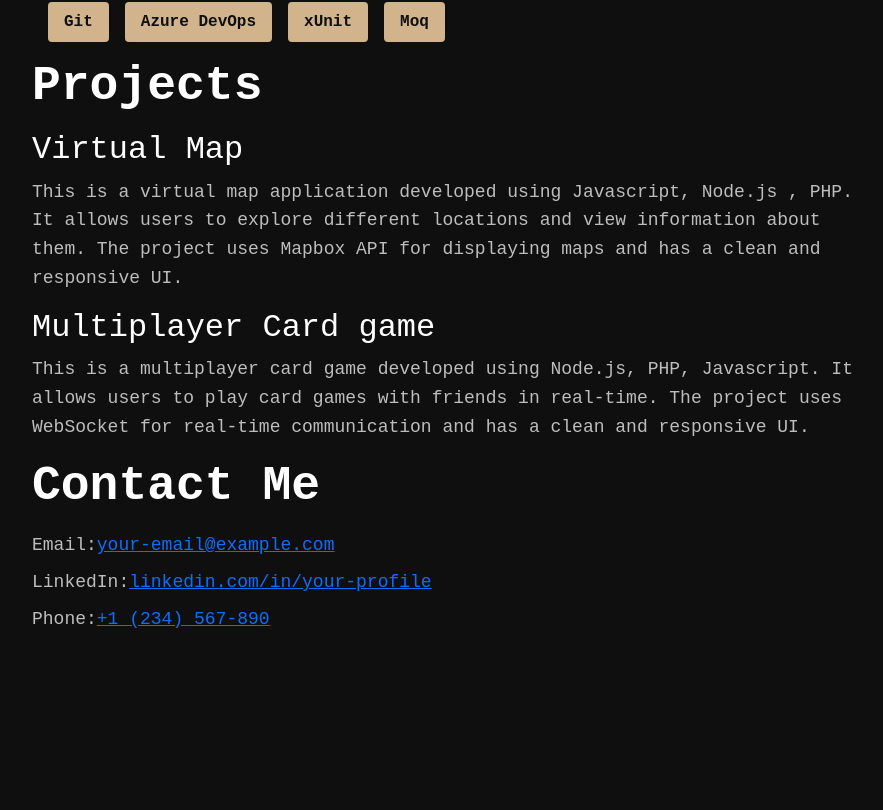
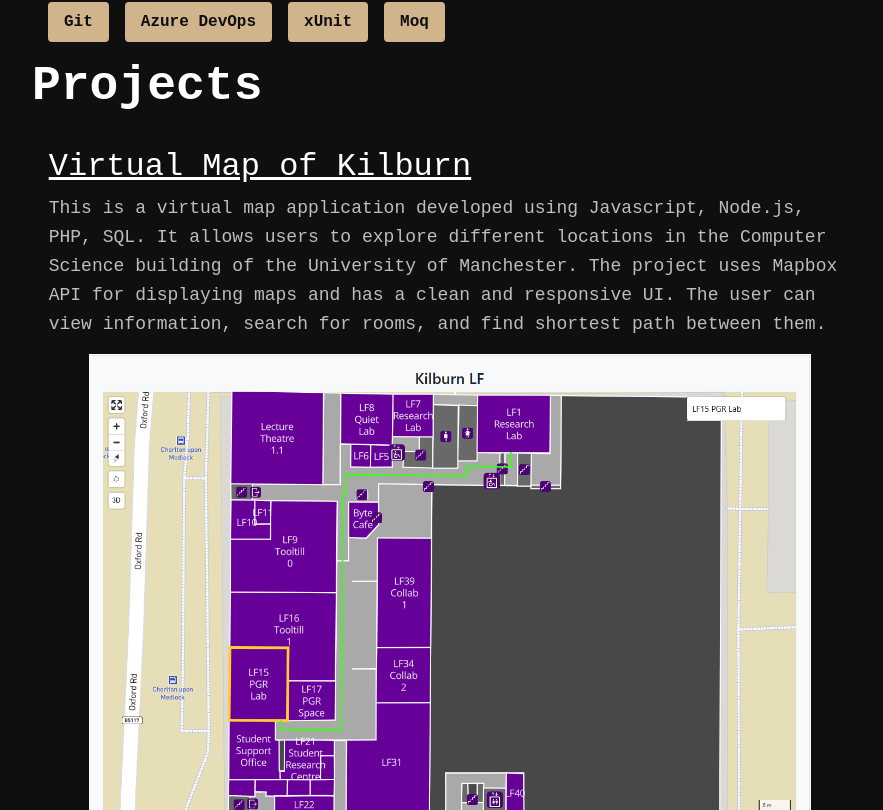
Before and after one commit to k11111t/k11111t.github.io, a React (Vite) app in the folder my-profile-app/: page / in a window 1280 px wide. Shown: the part 990-1800 px from the top of the page, without its empty margins (190-1073 px from the left). Before the commit the page ends 1664 px from the top, so only its background shows below. Built offline with nearby package versions, Linux system fonts and the light colour scheme.

Commit message:
Add projects

```diff
--- a/my-profile-app/src/components/ContactComponent/ContactComponent.jsx
+++ b/my-profile-app/src/components/ContactComponent/ContactComponent.jsx
@@ -7,24 +7,32 @@ const ContactComponent = () => {
             <h1 className={styles.header}  id="contact">Contact Me</h1>
             <div className={styles.description}>
                 <span >Email:</span>
-                <a href="mailto:your-email@example.com" >
-                    your-email@example.com
+                <a
+                    className={styles.whiteLink}
+                    href="mailto:vhdang0@gmail.com" >
+                    vhdang0@gmail.com
                 </a>
             </div>
             <div className={styles.description}>
                 <span>LinkedIn:</span>
                 <a
-                    href="https://www.linkedin.com/in/your-profile"
+                    className={styles.whiteLink}
+                    href="https://www.linkedin.com/in/viet-hung-dang/"
                     target="_blank"
                     rel="noopener noreferrer"
                 >
-                    linkedin.com/in/your-profile
+                    linkedin.com/in/viet-hung-dang/
                 </a>
             </div>
             <div className={styles.description}>
-                <span>Phone:</span>
-                <a href="tel:+1234567890">
-                    +1 (234) 567-890
+                <span>GitHub:</span>
+                <a
+                    className={styles.whiteLink}
+                    href="https://www.github.com/k11111t"
+                    target="_blank"
+                    rel="noopener noreferrer"
+                >
+                    github.com/k11111t
                 </a>
             </div>
         </section>
--- a/my-profile-app/src/components/ContactComponent/ContactComponent.module.css
+++ b/my-profile-app/src/components/ContactComponent/ContactComponent.module.css
@@ -18,3 +18,7 @@
     line-height: 1.6;
     margin-bottom: 0.5rem;
 }
+
+.whiteLink {
+    color: white;
+}
--- a/my-profile-app/src/components/ProjectsComponent/ProjectsComponent.jsx
+++ b/my-profile-app/src/components/ProjectsComponent/ProjectsComponent.jsx
@@ -1,31 +1,40 @@
-import React from 'react';
 import styles from './ProjectsComponent.module.css';
+import virtualMapDemoImage from '../../assets/3rd year project/project_demo.png';
+import deckedOutDemoImage from '../../assets/1st year project/project_demo.png';
 
 const ProjectsComponent = () => {
     return (
         <section id="projects">
             <h1 className={styles.header}>Projects</h1>
-
+            <div className={styles.projectWrapper}>
                 <h2 className={styles.subheader}>
-                Virtual Map
+                <a className={styles.whiteLink} target="_blank" href={"https://github.com/k11111t/3rd-year-project"}>Virtual Map of Kilburn</a>
                 </h2>
                 <p className={styles.description}>
-                This is a virtual map application developed using Javascript, Node.js , PHP.
-                It allows users to explore different locations and view information about them.
+                    This is a virtual map application developed using Javascript, Node.js, PHP, SQL.
+                    It allows users to explore different locations in the Computer Science building of the University of Manchester.
                     The project uses Mapbox API for displaying maps and has a clean and responsive UI.
+                    The user can view information, search for rooms, and find shortest path between them.
                 </p>
+                <div className={styles.demoImageDiv}>
+                    <img className={styles.demoImage} src={virtualMapDemoImage}/>
+                </div>
+            </div>
 
+            <div className={styles.projectWrapper}>
                 <h2 className={styles.subheader}>
-                Multiplayer Card game
+                <a className={styles.whiteLink} target="_blank" href={"https://github.com/k11111t/1st-year-project"}>Decked Out</a>
                 </h2>
                 <p className={styles.description}>
-                This is a multiplayer card game developed using Node.js, PHP, Javascript.
-                It allows users to play card games with friends in real-time.
+                    This is a multiplayer card game developed using Node.js, PHP, Javascript, SQL.
+                    It allows users to play Blackjack with friends in real-time.
                     The project uses WebSocket for real-time communication and has a clean and responsive UI.
                 </p>
-
+                <div className={styles.demoImageDiv}>
+                    <img className={styles.demoImage} src={deckedOutDemoImage}/>
+                </div>
+            </div>
         </section>
-
     );
 };
 
--- a/my-profile-app/src/components/ProjectsComponent/ProjectsComponent.module.css
+++ b/my-profile-app/src/components/ProjectsComponent/ProjectsComponent.module.css
@@ -1,3 +1,7 @@
+.projectWrapper {
+    padding: 2%;
+}
+
 .header {
     font-size: 3rem;
     font-weight: bold;
@@ -18,3 +22,17 @@
     line-height: 1.6;
     margin-bottom: 1rem;
 }
+
+.demoImageDiv {
+    display: flex;
+    align-items: center;
+    justify-content: center;
+}
+
+.demoImage {
+    max-width: 90%;
+}
+
+.whiteLink {
+    color: white;
+}
```
Also changed, not shown: my-profile-app/src/assets/1st year project/project_demo.png (added), my-profile-app/src/assets/3rd year project/project_demo.png (added). Lines whose indentation alone changed are shown as unchanged.
